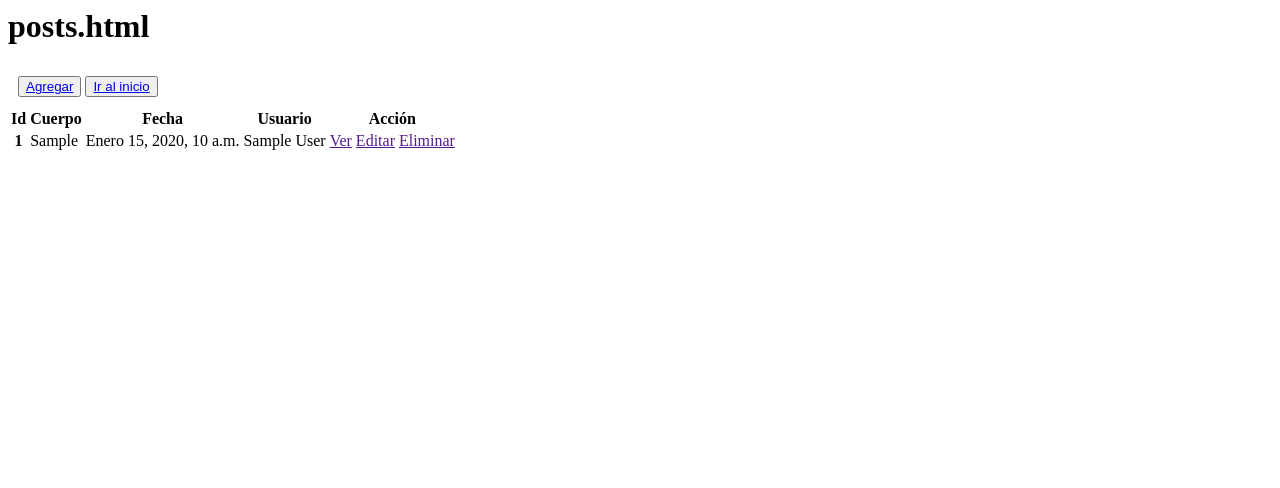
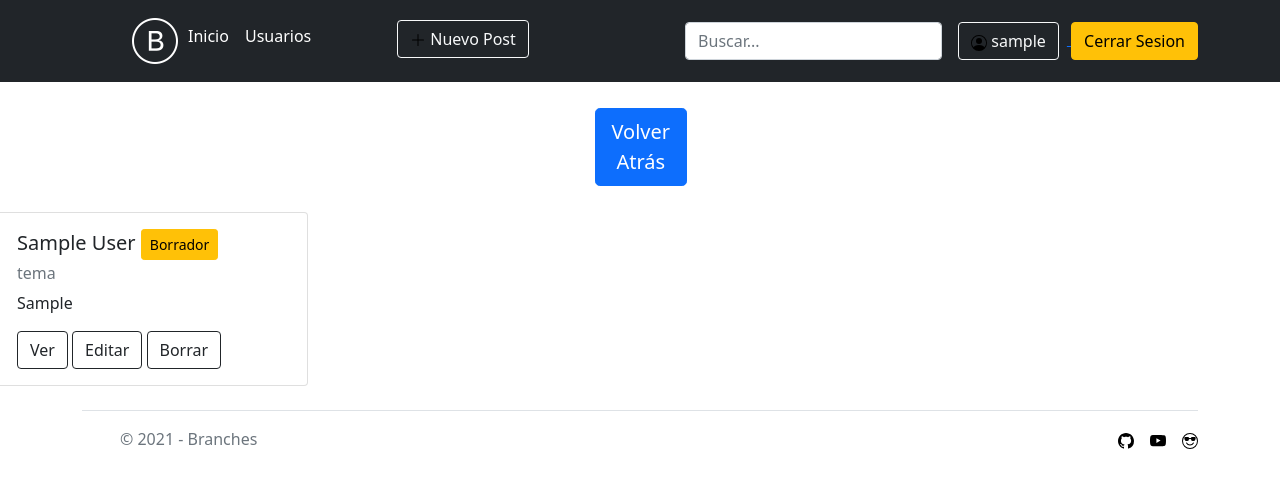
Before and after one commit to louisrubin/Branches, a Django app: page /posts/ in a window 1280 px wide. Shown: the top 488 px of the page. Run offline with Django 3.2, Linux system fonts and the light colour scheme; a user stored in the database is signed in; tables that the repository leaves empty hold one stand-in row (values such as "Sample post").

Commit message:
mis posts

```diff
--- a/Branches/apps/posts/urls.py
+++ b/Branches/apps/posts/urls.py
@@ -7,4 +7,5 @@ app_name = 'posts'
 urlpatterns = [
     path('', views.Inicio_Posts.as_view(), name='inicio_posts'),
     path('agregar/', views.Agregar_Post.as_view(), name='agregar_posts'),
+    path('mis-posts/', views.Mis_Posts.as_view(), name='mis_posts'),
 ]
--- a/Branches/apps/posts/views.py
+++ b/Branches/apps/posts/views.py
@@ -2,7 +2,8 @@ from django.http import request
 from django.urls import reverse_lazy
 from django.shortcuts import redirect, render
 from django.views.generic import ListView, CreateView
-from django.contrib.auth.mixins import LoginRequiredMixin, UserPassesTestMixin
+from django.contrib.auth.mixins import LoginRequiredMixin
+from apps.core.mixins import WriterRequiredMixins
 
 from apps.usuarios.models import Usuario
 
@@ -18,24 +19,36 @@ class Inicio_Posts(LoginRequiredMixin, ListView):
     context_object_name = "posts"
 
 
+    def get_queryset(self):
+        if self.request.user.is_superuser or self.request.user.es_administrador:
+            return Post.objects.all().order_by("id")
+        else:
+            return Post.objects.filter(autor = self.request.user.id).order_by("id")
+
+
+class Mis_Posts(LoginRequiredMixin, ListView):
+
+    template_name = "posts/posts.html"
+    model = Post
+    context_object_name = "posts"
+
+
     # return de query + filter
     def get_queryset(self):
         # self.request
-        return Post.objects.all().order_by("id")
+        return Post.objects.filter(autor = self.request.user.id).order_by("id")
 
 
-
-
-class Agregar_Post(CreateView):
+class Agregar_Post(WriterRequiredMixins, CreateView):
     template_name= "posts/new_post.html"
     model = Post
 
     form_class = Post_Form
-
-    success_url = reverse_lazy("posts:inicio_posts")
 
     # agrega el id del user al campo foreingkey automaticamente
     def form_valid(self, form):
         f = form.save(commit= False)
         f.autor_id = self.request.user.id
         return super(Agregar_Post, self).form_valid(form)
+
+    success_url = reverse_lazy("posts:mis_posts")
--- a/Branches/apps/usuarios/views.py
+++ b/Branches/apps/usuarios/views.py
@@ -34,7 +34,7 @@ class Nuevo_only_Admin(CreateView):
 """
 
 
-class Editar_only_Admin(UpdateView):
+class Editar_only_Admin(AdminRequiredMixins, UpdateView):
     template_name= "usuarios/admin/editar.html"
     model = Usuario
     form_class = UsuarioForm
@@ -51,7 +51,7 @@ class RegistroUsuario(CreateView):
     success_url = reverse_lazy("login")
 
 
-class PerfilUsuario(ListView):
+class PerfilUsuario(LoginRequiredMixin, ListView):
     template_name = "usuarios/perfil.html"
     model = Usuario
     form_class = UsuarioForm
@@ -59,7 +59,7 @@ class PerfilUsuario(ListView):
     context_object_name = "usuario_data"
 
 
-class Delete_User(DeleteView):
+class Delete_User(AdminRequiredMixins, DeleteView):
     template_name = "usuarios/admin/delete_user.html"
     model = Usuario
 
--- a/Branches/templates/base/header.html
+++ b/Branches/templates/base/header.html
@@ -9,22 +9,25 @@
         <img src="static/B-50px.png">
         <li><a href="{% url 'inicio' %}" class="nav-link px-2 text-white" >Inicio</a></li>
 
-        {% if user.is_superuser %}
+        {% if user.is_superuser or user.es_administrador %}
         <li><a href="{% url 'usuarios:admin_listar' %}" class="nav-link px-2 text-white">Usuarios</a></li>
         {% endif %}
-
+<!--
         <li><a href="#" class="nav-link px-2 text-white">Pricing</a></li>
         <li><a href="#" class="nav-link px-2 text-white">FAQs</a></li>
-        <li><a href="#" class="nav-link px-2 text-white">About</a></li>
+        <li><a href="#" class="nav-link px-2 text-white">About</a></li> -->
       </ul>
 
 
-      {% if user.is_authenticated and user.is_superuser or user.writer %}
-        <a href="{% url 'posts:agregar_posts' %}" >
-          <button type="button"  class="btn btn-outline-light me-5">
-            <img src="static/plus-lg.svg"> Nuevo Post
-          </button>
-        </a>
+      {% if user.is_authenticated and user.is_superuser or user.es_administrador or user.writer %}
+        <div style="width: 18rem; padding-bottom: 5px;">
+			<a href="{% url 'posts:agregar_posts' %}" >
+				<button type="button"  class="btn btn-outline-light me-5">
+				  <img src="static/plus-lg.svg"> Nuevo Post
+				</button>
+			  </a>
+
+        </div>
 
       {% endif %}
 
--- a/Branches/templates/base/navbar.html
+++ /dev/null
@@ -1 +0,0 @@
-<h2>base/navbar.html</h2>
--- a/Branches/templates/login.html
+++ b/Branches/templates/login.html
@@ -65,7 +65,7 @@
 
 	<div>
 
-				<a href="{% url 'inicio' %}">
+		<a href="{% url 'inicio' %}">
 			<button type="button" class="w-60 btn btn-secondary btn-sm">Ir al inicio</button>
 		</a>
 
--- a/Branches/templates/posts/new_post.html
+++ b/Branches/templates/posts/new_post.html
@@ -1,5 +1,7 @@
 {% extends 'base/base.html' %}
 
+
+{% block titulo %}<title>Nuevo Post</title>{% endblock titulo %}
 
 {% block contenido %}
 
--- a/Branches/templates/posts/posts.html
+++ b/Branches/templates/posts/posts.html
@@ -1,52 +1,46 @@
-<h1>  posts.html  </h1>
+{% extends 'base/base.html' %}
+
+{% block titulo %}<title>Mis Posts</title>{% endblock titulo %}
 
 
+{% load static %}
 
-<div class="row" style="padding: 10px;">
-    <div class="col">
 
-        <button type="button"> <a href="{% url 'posts:agregar_posts' %}">Agregar</a> </button>
-        <button type="button"> <a href="{% url 'inicio' %}">Ir al inicio</a> </button>
+{% block contenido %}
+
+    <div class="row" style="padding: 10px;">
+        <div class="col-md-1 p-lg-2 mx-auto my-2">
+
+            <!-- <button type="button"> <a href="{% url 'posts:agregar_posts' %}">Agregar</a> </button> -->
+            <a class="btn btn-primary btn-lg" href="{% url 'usuarios:perfil' %}" >Volver Atrás</a>
+            <!-- <button type="button"> <a href="{% url 'inicio' %}">Ir al inicio</a> </button> -->
+        </div>
     </div>
-</div>
 
-<table>
-    <thead>
-            <th scope="col">Id</th>
-            <th scope="col">Cuerpo</th>
-            <!-- <th scope="col">Descripción</th> -->
-            <th scope="col">Fecha</th>
-            <th scope="col">Usuario</th>
-            <th scope="col">Acción</th>
-    </thead>
+<main >
+    <div class="row" data-masonry="{&quot;percentPosition&quot;: true }" style="position: relative; height: 690px;">
 
         {% for x in posts %}
-            <tr>
-                <th scope="row">{{x.id}}</th>
-                <td>{{x.cuerpo}}</th>
-                <!-- <td>{{x.descripcion}}</th> -->
-                <td>{{x.fecha_creacion}}</th>
-                <td>{{x.autor}}</th>
-                <td>
-                    <a href="">Ver</a>
-                    <a href="">Editar</a>
-                    <a href="">Eliminar</a>
-                </td>
-            </tr>
+
+            <div class="card" style="width: 20rem;">
+                <div class="card-body">
+                    <h5 class="card-title">{{x.autor}}
+                        {% if x.es_borrador %}
+                            <button type="button" class="btn btn-warning btn-sm">Borrador</button>
+                        {% endif %}
+                    </h5>
+                    <h6 class="card-subtitle mb-2 text-muted">tema</h6>
+                    <p class="card-text">{{x.cuerpo}}</p>
+                    <button type="button" class="btn btn-outline-dark">Ver</button>
+                    <button type="button" class="btn btn-outline-dark">Editar</button>
+                    <button type="button" class="btn btn-outline-dark">Borrar</button>
+                </div>
+            </div>
+
         {% endfor %}
 
-    <tbody>
+    </div>
 
-    </tbody>
+</main>
 
-<!--
-<form method="POST">
-	{% csrf_token %}
-
-	{{form.cuerpo}}
-
-	<button type="submit"> Publicar </button>
-
-</form> -->
-
-</table>
+{% endblock contenido %}
--- a/Branches/templates/usuarios/admin/delete_user.html
+++ b/Branches/templates/usuarios/admin/delete_user.html
@@ -1,5 +1,6 @@
 {% extends 'base/base.html' %}
 
+{% block titulo %}<title>Eliminar Usuario</title>{% endblock titulo %}
 
 {% block contenido %}
 
--- a/Branches/templates/usuarios/admin/editar.html
+++ b/Branches/templates/usuarios/admin/editar.html
@@ -1,5 +1,6 @@
 {% extends 'base/base.html' %}
-<title>Editar Usuarios</title>
+
+{% block titulo %}<title>Editar Usuarios</title>{% endblock titulo %}
 
 {% block contenido %}
 
--- a/Branches/templates/usuarios/perfil.html
+++ b/Branches/templates/usuarios/perfil.html
@@ -1,4 +1,6 @@
 {% extends 'base/base.html' %}
+
+{% block titulo %}<title>Perfil</title>{% endblock titulo %}
 
 {% load static %}
 
@@ -10,7 +12,7 @@
       <div class="col-md-5 p-lg-5 mx-auto my-5">
         <h1 class="display-4 fw-normal">Perfil</h1>
         <p class="lead fw-normal">perfil del usuario.</p>
-        <a class="btn btn-outline-secondary" href="#">Coming soon</a>
+        <a class="btn btn-outline-secondary" href="{% url 'posts:mis_posts' %}" >Mis Posts</a>
       </div>
       <div class="product-device shadow-sm d-none d-md-block"></div>
       <div class="product-device product-device-2 shadow-sm d-none d-md-block"></div>
```
Also changed, not shown: Branches/apps/core/mixins.py (+9 -1 lines), Branches/apps/usuarios/forms.py (+6 -4 lines), Branches/templates/usuarios/registro.html (+16 -23 lines), Branches/apps/posts/migrations/0005_auto_20211217_1824.py (added), Branches/apps/posts/migrations/0006_auto_20211218_1248.py (added).
